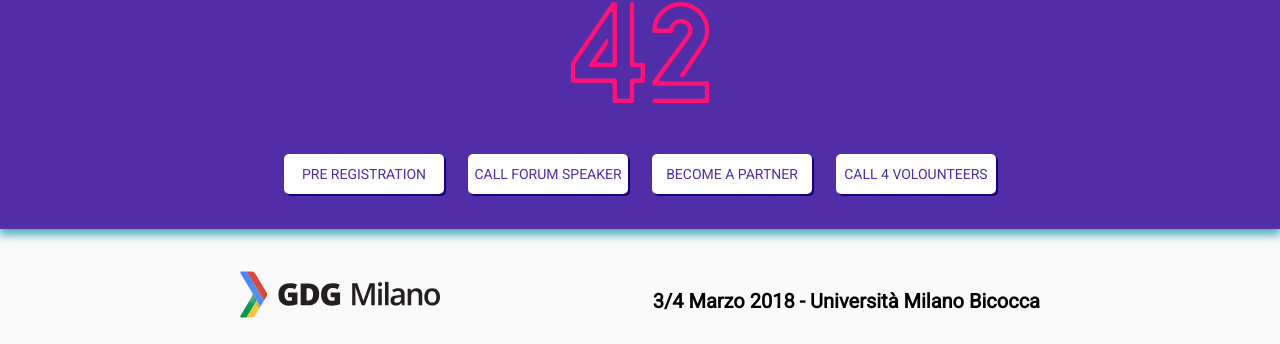
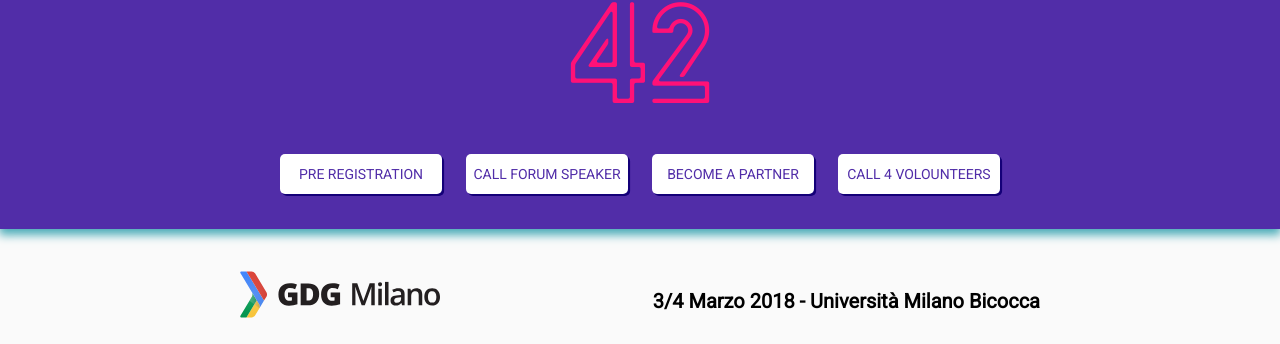
Before and after one commit to GdgMilano/gdgmilano.github.io, a Jekyll site: the page devfest2018.html, which Jekyll copies as it is, in a window 1280 px wide. Shown: the part 188-532 px from the top of the page. Built offline with Jekyll 4.4.1, drawn with Linux system fonts in a browser that asks for light colours.

Commit message:
Update style.css

```diff
--- a/assets/devfest2018/style.css
+++ b/assets/devfest2018/style.css
@@ -132,7 +132,7 @@ button {
     box-shadow: 2px 2px 0 0.1px #140078;
     border-radius: 5px;
     cursor: pointer;
-    width: 160px;
+    width: 162px;
 }
 a{
     text-decoration: none;
```
